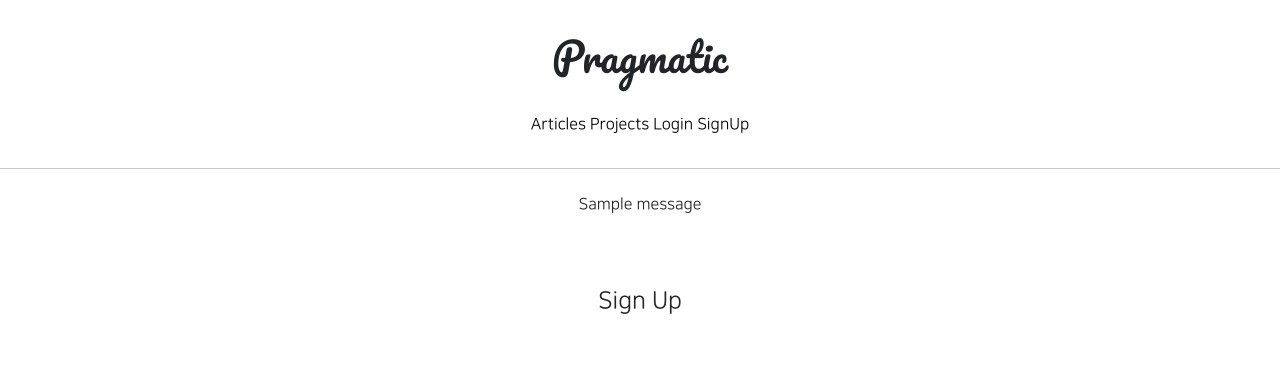
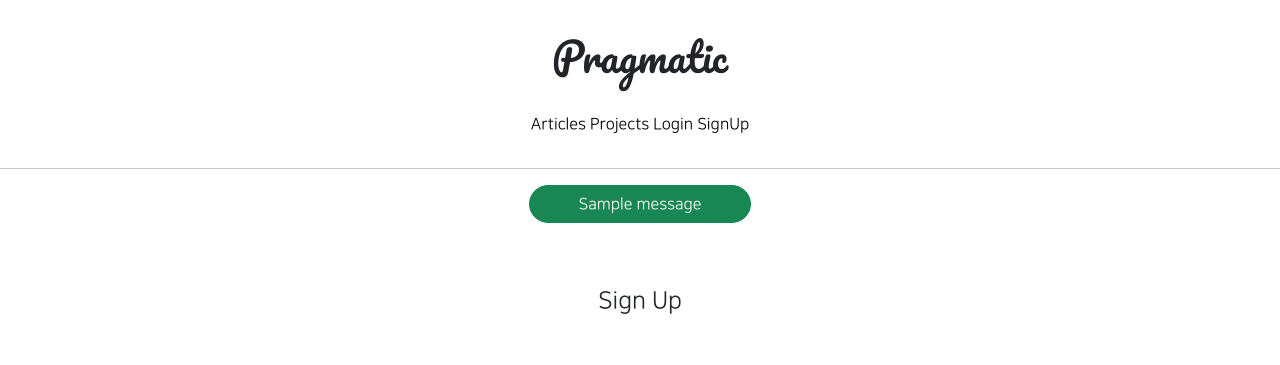
Before and after one commit to lapera00/gis_3ban_1, a Django app: page /accounts/create/ in a window 1280 px wide. Shown: the top 365 px of the page. Run offline with Django 3.2, Linux system fonts and the light colour scheme; tables that the repository leaves empty hold one stand-in row (values such as "Sample post"); one stand-in notice (Sample message) is shown; parts of the project's set-up code (start-up, migrations or seed data) failed here and were passed over; some libraries are stand-ins or nearby versions.

Commit message:
8/25 3ban class commit 1

```diff
--- a/gis_3ban_1/settings.py
+++ b/gis_3ban_1/settings.py
@@ -65,7 +65,7 @@ INSTALLED_APPS = [
 from django.contrib.messages import constants as messages
 
 MESSAGE_TAGS = {
-    messages.ERROR: 'danger.',
+    messages.ERROR: 'danger',
 }
 
 
--- a/templates/base.html
+++ b/templates/base.html
@@ -11,7 +11,7 @@
 
 {% for message in messages %}
     <div class="text-center">
-        <div class="btn btn-{{ message.tag }} rounded-pill px-5">
+        <div class="btn btn-{{ message.tags }} rounded-pill px-5">
             {{ message }}
         </div>
 
```
